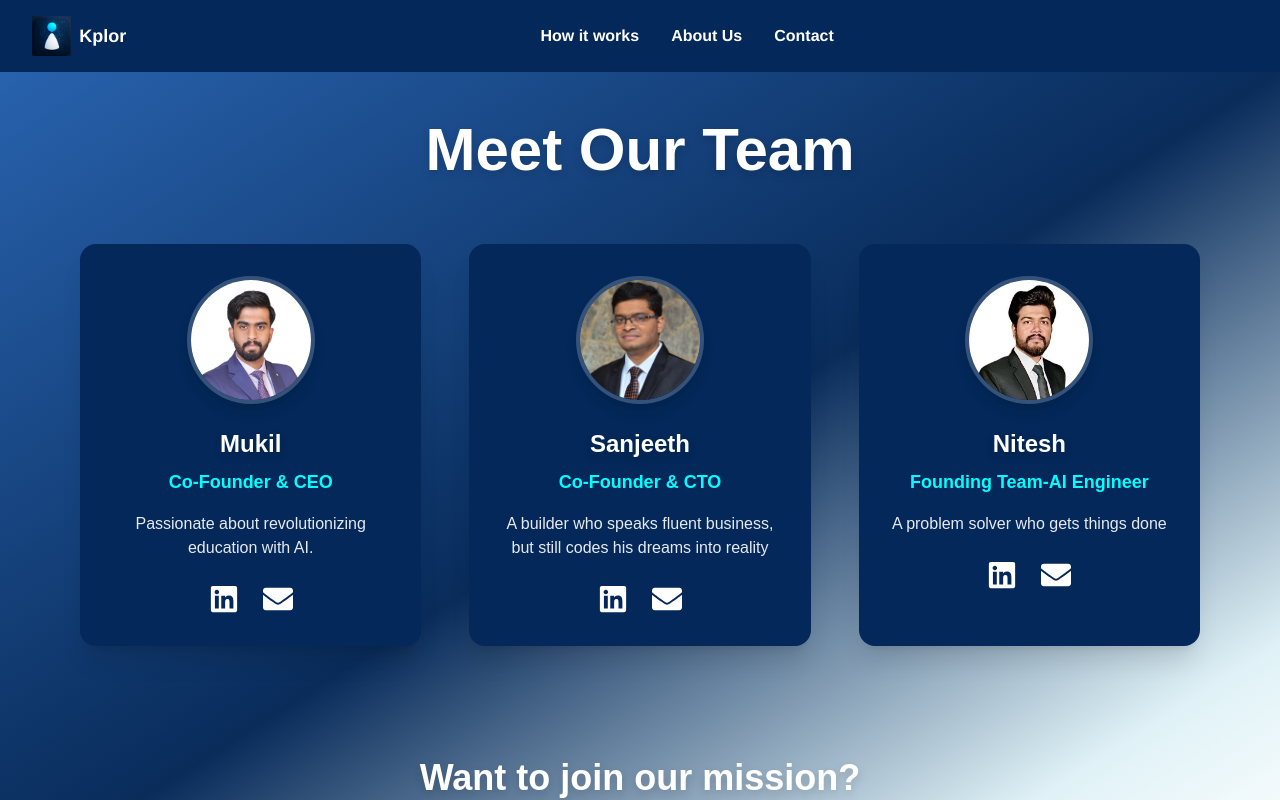
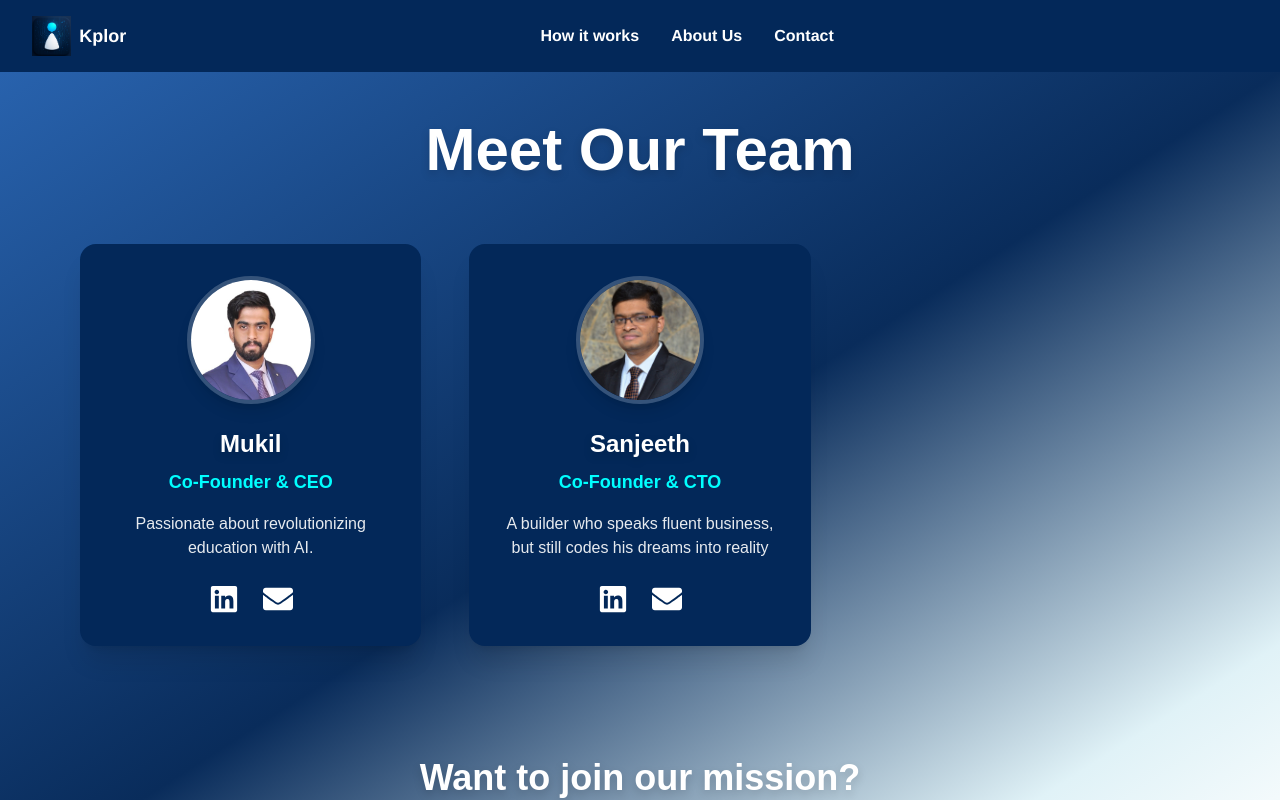
Before and after one commit to sanjeeth-baliga/kplor-website, a Next.js app: page /about in a window 1280 px wide. Shown: the top 800 px of the page. Built offline with nearby package versions, Linux system fonts and the light colour scheme.

Commit message:
Update page.tsx
Removal of team member

```diff
--- a/src/app/about/page.tsx
+++ b/src/app/about/page.tsx
@@ -21,14 +21,6 @@ const teamMembers = [
         photo: "/sanjeeth.jpg",
         linkedin: "https://www.linkedin.com/in/sanjeethbaliga/",
         email: "sanjeeth@kplor.com",
-    },
-    {
-        name: "Nitesh",
-        role: "Founding Team-AI Engineer",
-        oneLiner: "A problem solver who gets things done",
-        photo: "/nitzkp1.1.jpeg",
-        linkedin: "https://www.linkedin.com/in/nitesh-wadhavinde/",
-        email: "info@kplor.com",
     },
 ];
 
```
